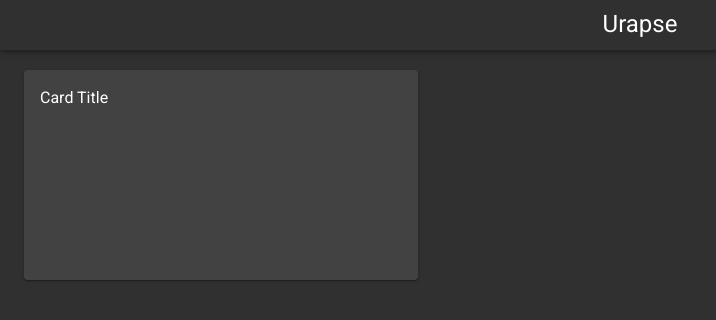
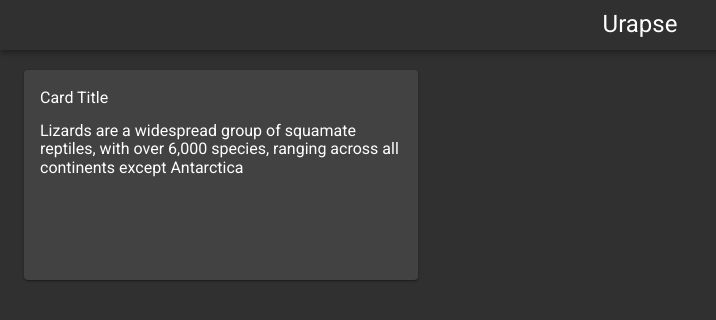
Before and after one commit to Nexus0831/urapse, a Vue app: page / in a window 1280 px wide. Shown: the top 320 px of the page, without its empty margins (0-716 px from the left). Built offline with nearby package versions, Linux system fonts and the light colour scheme.

Commit message:
feat: CardにBodyとidを追加

```diff
--- a/src/components/Card.vue
+++ b/src/components/Card.vue
@@ -1,7 +1,11 @@
 <template>
-  <div class="card">
-    <div class="card-title">{{ mindMap.title }}</div>
-    <!--<div class="card-body"></div>-->
+  <div class="card" :id="mindMap.key">
+    <div class="card-title">
+      {{ mindMap.title }}
+    </div>
+    <div class="card-body">
+      {{ mindMap.body }}
+    </div>
   </div>
 </template>
 
@@ -46,4 +50,10 @@ export default class Card extends Vue {
     display flex
     align-items center
     /*--- end ---*/
+
+  .card-body
+    /*--- style ---*/
+    grid-row 4 / 5
+    grid-column 2 / 3
+    /*--- end ---*/
 </style>
```
